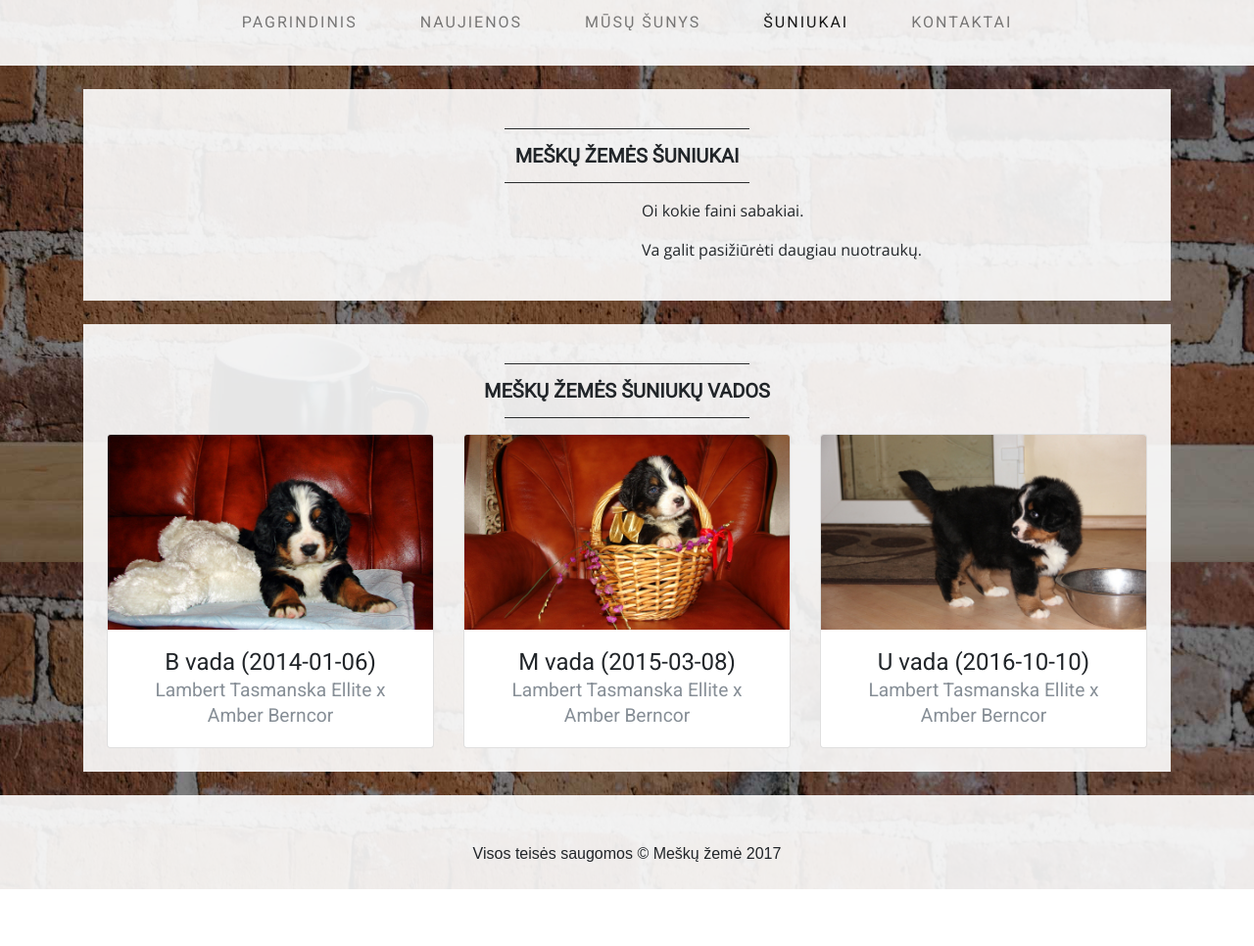
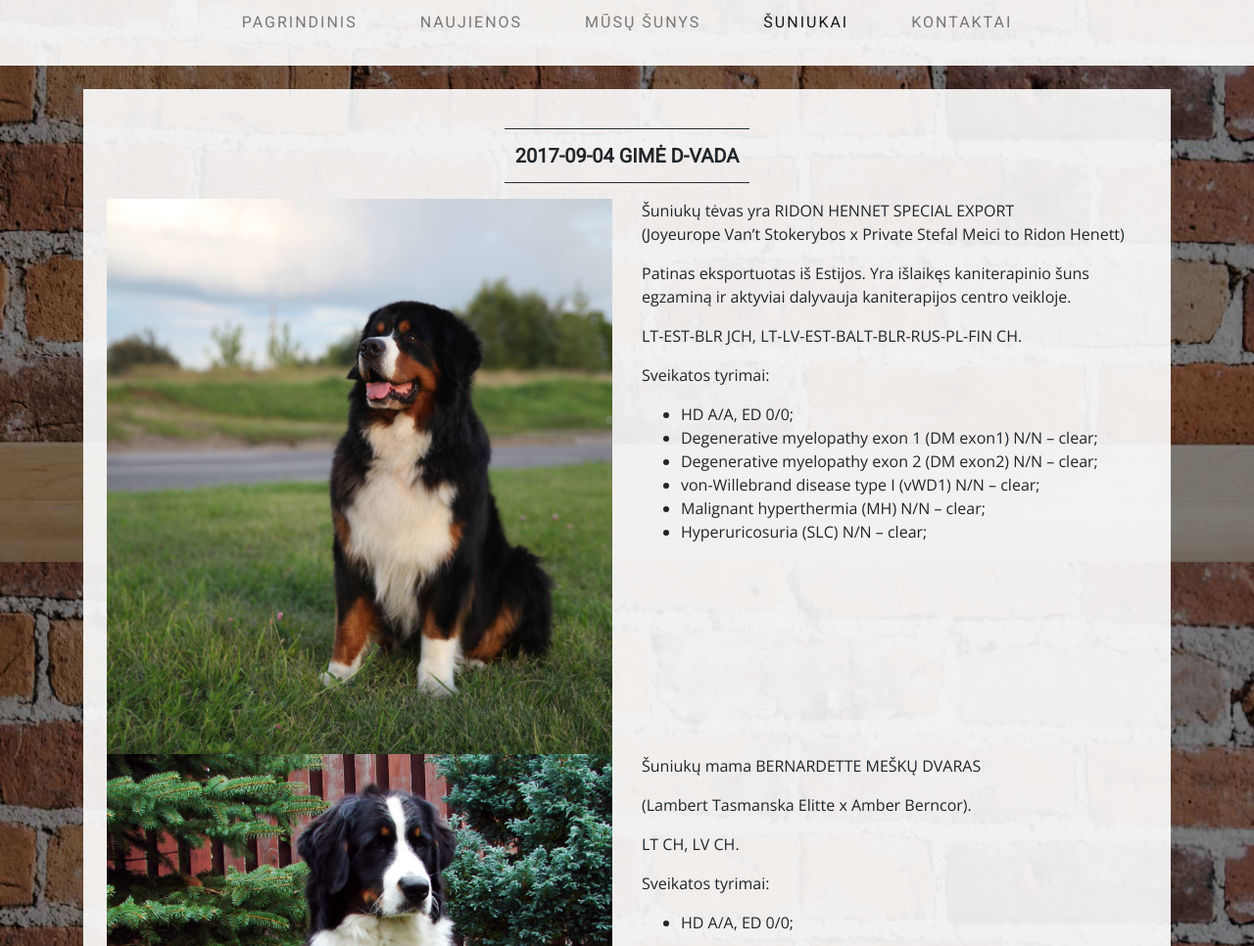
Before and after one commit to meskuzeme/meskuzeme.github.io, a website: page puppies.html in a window 1280 px wide. Shown: the part 226-1192 px from the top of the page at 98% size. Before the commit the page ends 1134 px from the top, so only its background shows below. Drawn offline with nearby package versions, Linux system fonts and the light colour scheme.

Commit message:
naujos vados tėvai

```diff
--- a/puppies.html
+++ b/puppies.html
@@ -67,16 +67,41 @@
     <div class="bg-faded p-4 my-4">
       <hr class="divider">
       <h2 class="text-center text-lg text-uppercase my-0">
-          <strong>Meškų žemės šuniukai</strong>
+        <strong>2017-09-04 gimė D-vada</strong>
       </h2>
       <hr class="divider">
       <div class="row">
         <div class="col-lg-6">
-            <img class="img-fluid mb-4 mb-lg-0" src="img/slide-2.jpg" alt="">
+          <img class="img-fluid mb-4 mb-lg-0" src="img/Estas2.jpg" alt="">
         </div>
         <div class="col-lg-6">
-            <p>Oi kokie faini sabakiai.</p>
-            <p>Va galit pasižiūrėti daugiau nuotraukų.</p>
+          <p>Šuniukų tėvas yra RIDON HENNET SPECIAL EXPORT
+            <br>(Joyeurope Van’t Stokerybos x Private Stefal Meici to Ridon Henett)</br>
+            <p>Patinas eksportuotas iš Estijos. Yra išlaikęs kaniterapinio šuns egzaminą ir aktyviai dalyvauja kaniterapijos centro veikloje.</p>
+            <p>LT-EST-BLR JCH, LT-LV-EST-BALT-BLR-RUS-PL-FIN CH.</p>
+          <p>Sveikatos tyrimai:</p>
+          <ul>
+            <li>HD A/A, ED 0/0;</li>
+            <li>Degenerative myelopathy exon 1 (DM exon1) N/N – clear;</li>
+            <li>Degenerative myelopathy exon 2 (DM exon2) N/N – clear;</li>
+            <li>von-Willebrand disease type I (vWD1) N/N – clear;</li>
+            <li>Malignant hyperthermia (MH) N/N – clear;</li>
+            <li>Hyperuricosuria (SLC) N/N – clear;</li>
+          </ul>
+        </div>
+      </div>
+      <div class="row">
+        <div class="col-lg-6">
+          <img class="img-fluid mb-4 mb-lg-0" src="img/Berna2.JPG" alt="">
+        </div>
+        <div class="col-lg-6">
+          <p>Šuniukų mama BERNARDETTE MEŠKŲ DVARAS </p>
+          <p>(Lambert Tasmanska Elitte x Amber Berncor). </p>
+          <p>LT CH, LV CH.</p>
+          <p>Sveikatos tyrimai:</p>
+          <ul>
+            <li>HD A/A, ED 0/0;</li>
+          </ul>
         </div>
       </div>
     </div>
```
Also changed, not shown: img/Berna2.JPG (added), img/Estas2.jpg (added). Lines whose indentation alone changed are shown as unchanged.
